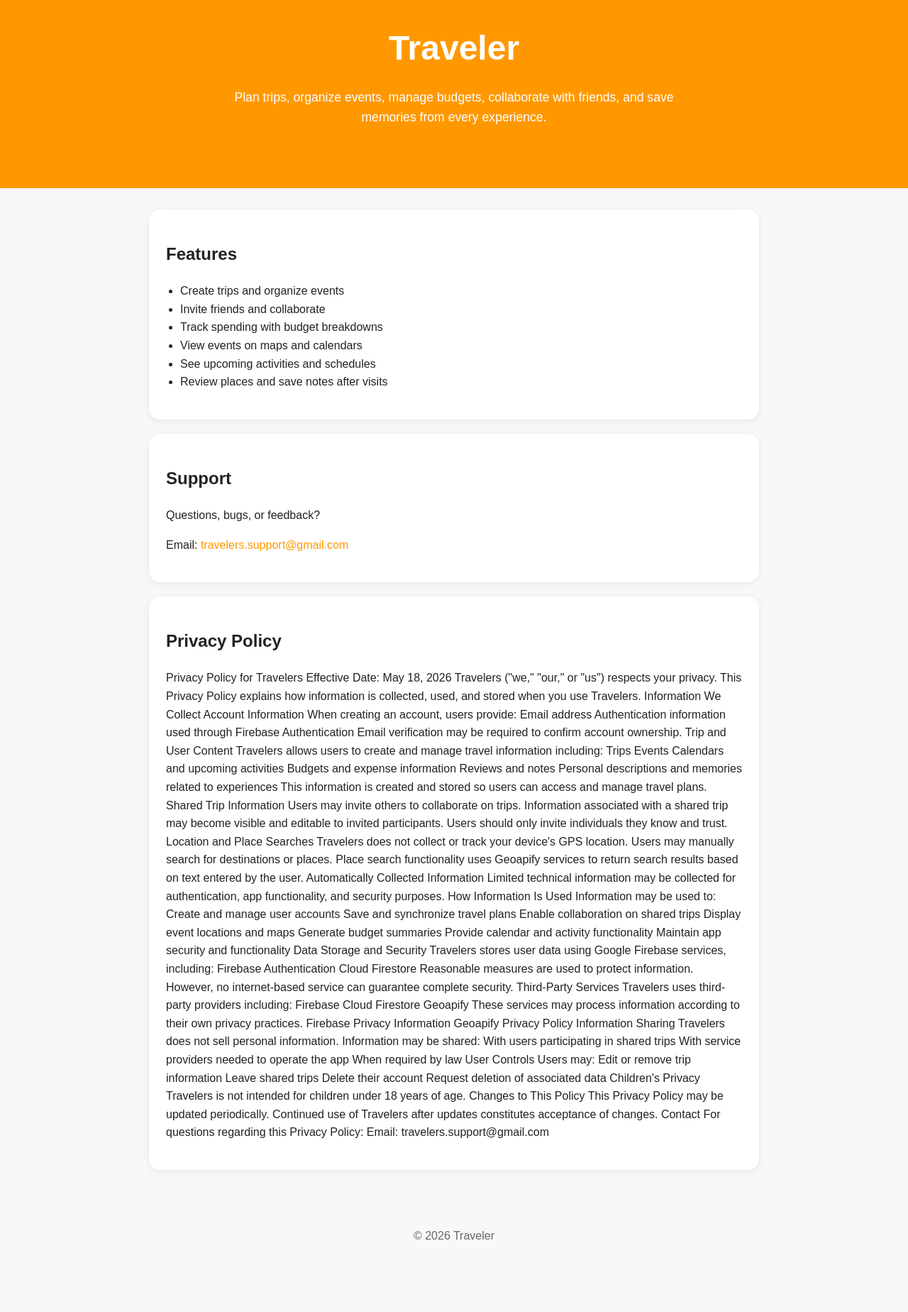
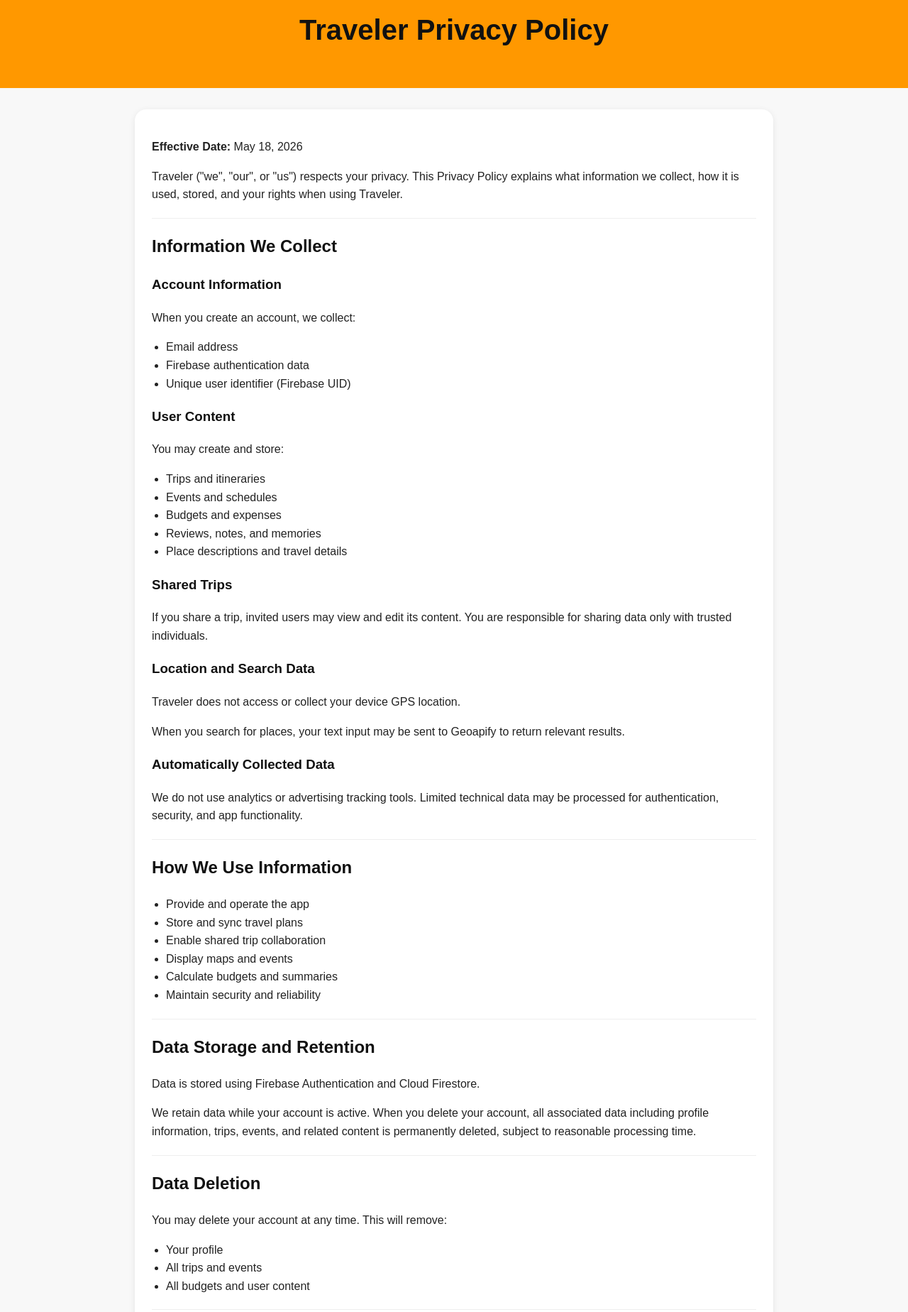
Before and after one commit to ryanadalal/Travelers, a plain HTML site: page index.html in a window 1280 px wide. Shown: the part 40-1888 px from the top of the page at 71% size. Before the commit the page ends 1823 px from the top, so only its background shows below. Drawn offline with Linux system fonts and the light colour scheme.

Commit message:
Update index.html

```diff
--- a/index.html
+++ b/index.html
@@ -3,207 +3,237 @@
 <head>
   <meta charset="UTF-8" />
   <meta name="viewport" content="width=device-width, initial-scale=1.0" />
-  <title>Traveler</title>
+  <title>Traveler Privacy Policy</title>
   <style>
-    * { box-sizing: border-box; }
     body {
+      font-family: Arial, sans-serif;
       margin: 0;
-      font-family: Arial, sans-serif;
       background: #f8f8f8;
       color: #222;
       line-height: 1.6;
     }
-    .hero {
-      background: #FF9800;
-      color: white;
-      padding: 70px 20px;
-      text-align: center;
-    }
-    .hero h1 {
-      margin: 0;
-      font-size: 3rem;
-    }
-    .hero p {
-      max-width: 700px;
-      margin: 16px auto;
-      font-size: 1.1rem;
-    }
+
     .container {
       max-width: 900px;
       margin: auto;
       padding: 30px 20px;
     }
+
     .card {
       background: white;
       padding: 24px;
       border-radius: 16px;
-      margin-bottom: 20px;
       box-shadow: 0 2px 10px rgba(0,0,0,0.08);
     }
-    ul { padding-left: 20px; }
-    footer {
-      text-align: center;
-      padding: 30px;
-      color: #666;
+
+    h1, h2, h3, h4 {
+      color: #111;
     }
+
+    hr {
+      margin: 20px 0;
+      border: none;
+      border-top: 1px solid #eee;
+    }
+
+    ul {
+      padding-left: 20px;
+    }
+
     a {
       color: #FF9800;
-      text-decoration: none;
+    }
+
+    .header {
+      background: #FF9800;
+      color: white;
+      padding: 50px 20px;
+      text-align: center;
+    }
+
+    .header h1 {
+      margin: 0;
+      font-size: 2.5rem;
     }
   </style>
 </head>
+
 <body>
 
-  <section class="hero">
-    <h1>Traveler</h1>
-    <p>
-      Plan trips, organize events, manage budgets, collaborate with friends,
-      and save memories from every experience.
-    </p>
-  </section>
+  <div class="header">
+    <h1>Traveler Privacy Policy</h1>
+  </div>
 
   <div class="container">
+    <div class="card">
 
-    <div class="card">
-      <h2>Features</h2>
+      <p><strong>Effective Date:</strong> May 18, 2026</p>
+
+      <p>
+        Traveler ("we", "our", or "us") respects your privacy.
+        This Privacy Policy explains what information we collect,
+        how it is used, stored, and your rights when using Traveler.
+      </p>
+
+      <hr>
+
+      <h2>Information We Collect</h2>
+
+      <h3>Account Information</h3>
+      <p>When you create an account, we collect:</p>
       <ul>
-        <li>Create trips and organize events</li>
-        <li>Invite friends and collaborate</li>
-        <li>Track spending with budget breakdowns</li>
-        <li>View events on maps and calendars</li>
-        <li>See upcoming activities and schedules</li>
-        <li>Review places and save notes after visits</li>
+        <li>Email address</li>
+        <li>Firebase authentication data</li>
+        <li>Unique user identifier (Firebase UID)</li>
       </ul>
-    </div>
 
-    <div class="card">
-      <h2>Support</h2>
+      <h3>User Content</h3>
+      <p>You may create and store:</p>
+      <ul>
+        <li>Trips and itineraries</li>
+        <li>Events and schedules</li>
+        <li>Budgets and expenses</li>
+        <li>Reviews, notes, and memories</li>
+        <li>Place descriptions and travel details</li>
+      </ul>
+
+      <h3>Shared Trips</h3>
       <p>
-        Questions, bugs, or feedback?
+        If you share a trip, invited users may view and edit its content.
+        You are responsible for sharing data only with trusted individuals.
+      </p>
+
+      <h3>Location and Search Data</h3>
+      <p>
+        Traveler does not access or collect your device GPS location.
       </p>
       <p>
-        Email: <a href="mailto:travelers.support@gmail.com">travelers.support@gmail.com</a>
+        When you search for places, your text input may be sent to
+        Geoapify to return relevant results.
       </p>
-    </div>
 
-    <div class="card">
-      <h2>Privacy Policy</h2>
+      <h3>Automatically Collected Data</h3>
       <p>
-        Privacy Policy for Travelers
+        We do not use analytics or advertising tracking tools.
+        Limited technical data may be processed for authentication,
+        security, and app functionality.
+      </p>
 
-Effective Date: May 18, 2026
+      <hr>
 
-Travelers ("we," "our," or "us") respects your privacy. This Privacy Policy explains how information is collected, used, and stored when you use Travelers.
+      <h2>How We Use Information</h2>
+      <ul>
+        <li>Provide and operate the app</li>
+        <li>Store and sync travel plans</li>
+        <li>Enable shared trip collaboration</li>
+        <li>Display maps and events</li>
+        <li>Calculate budgets and summaries</li>
+        <li>Maintain security and reliability</li>
+      </ul>
 
-Information We Collect
-Account Information
+      <hr>
 
-When creating an account, users provide:
+      <h2>Data Storage and Retention</h2>
+      <p>
+        Data is stored using Firebase Authentication and Cloud Firestore.
+      </p>
 
-Email address
-Authentication information used through Firebase Authentication
+      <p>
+        We retain data while your account is active.
+        When you delete your account, all associated data including
+        profile information, trips, events, and related content
+        is permanently deleted, subject to reasonable processing time.
+      </p>
 
-Email verification may be required to confirm account ownership.
+      <hr>
 
-Trip and User Content
+      <h2>Data Deletion</h2>
+      <p>
+        You may delete your account at any time. This will remove:
+      </p>
+      <ul>
+        <li>Your profile</li>
+        <li>All trips and events</li>
+        <li>All budgets and user content</li>
+      </ul>
 
-Travelers allows users to create and manage travel information including:
+      <hr>
 
-Trips
-Events
-Calendars and upcoming activities
-Budgets and expense information
-Reviews and notes
-Personal descriptions and memories related to experiences
+      <h2>Data Sharing</h2>
+      <p>We do not sell your data.</p>
+      <p>Data may be shared only:</p>
+      <ul>
+        <li>With users you explicitly share trips with</li>
+        <li>With service providers (Firebase, Geoapify)</li>
+        <li>If required by law</li>
+      </ul>
 
-This information is created and stored so users can access and manage travel plans.
+      <hr>
 
-Shared Trip Information
+      <h2>Third-Party Services</h2>
+      <ul>
+        <li>Firebase Authentication</li>
+        <li>Cloud Firestore</li>
+        <li>Geoapify</li>
+      </ul>
 
-Users may invite others to collaborate on trips. Information associated with a shared trip may become visible and editable to invited participants.
+      <p>
+        These providers have their own privacy policies governing their data use.
+      </p>
 
-Users should only invite individuals they know and trust.
+      <hr>
 
-Location and Place Searches
+      <h2>Tracking and Analytics</h2>
+      <p>
+        Traveler does not use analytics, advertising networks,
+        or cross-app tracking.
+      </p>
 
-Travelers does not collect or track your device's GPS location.
+      <hr>
 
-Users may manually search for destinations or places. Place search functionality uses Geoapify services to return search results based on text entered by the user.
+      <h2>Data Security</h2>
+      <p>
+        We use reasonable safeguards to protect your data.
+        However, no system can guarantee absolute security.
+      </p>
 
-Automatically Collected Information
+      <hr>
 
-Limited technical information may be collected for authentication, app functionality, and security purposes.
+      <h2>Children's Privacy</h2>
+      <p>
+        Traveler is intended for users aged 18 and older.
+        We do not knowingly allow users under 18 to register or use the app.
+      </p>
 
-How Information Is Used
+      <hr>
 
-Information may be used to:
+      <h2>Your Rights</h2>
+      <ul>
+        <li>Access and update your data</li>
+        <li>Delete your account and data</li>
+        <li>Stop using the app at any time</li>
+      </ul>
 
-Create and manage user accounts
-Save and synchronize travel plans
-Enable collaboration on shared trips
-Display event locations and maps
-Generate budget summaries
-Provide calendar and activity functionality
-Maintain app security and functionality
-Data Storage and Security
+      <hr>
 
-Travelers stores user data using Google Firebase services, including:
+      <h2>Changes to This Policy</h2>
+      <p>
+        We may update this Privacy Policy from time to time.
+        Continued use of Traveler means you accept the updated policy.
+      </p>
 
-Firebase Authentication
-Cloud Firestore
+      <hr>
 
-Reasonable measures are used to protect information. However, no internet-based service can guarantee complete security.
-
-Third-Party Services
-
-Travelers uses third-party providers including:
-
-Firebase
-Cloud Firestore
-Geoapify
-
-These services may process information according to their own privacy practices.
-
-Firebase Privacy Information
-Geoapify Privacy Policy
-Information Sharing
-
-Travelers does not sell personal information.
-
-Information may be shared:
-
-With users participating in shared trips
-With service providers needed to operate the app
-When required by law
-User Controls
-
-Users may:
-
-Edit or remove trip information
-Leave shared trips
-Delete their account
-Request deletion of associated data
-Children's Privacy
-
-Travelers is not intended for children under 18 years of age.
-
-Changes to This Policy
-
-This Privacy Policy may be updated periodically. Continued use of Travelers after updates constitutes acceptance of changes.
-
-Contact
-
-For questions regarding this Privacy Policy:
-
-Email: travelers.support@gmail.com
+      <h2>Contact</h2>
+      <p>
+        Email:
+        <a href="mailto:travelers.support@gmail.com">
+          travelers.support@gmail.com
+        </a>
       </p>
-    </div>
 
     </div>
-
-  <footer>
-    © 2026 Traveler
-  </footer>
+  </div>
 
 </body>
 </html>
```
Lines whose indentation alone changed are shown as unchanged.
